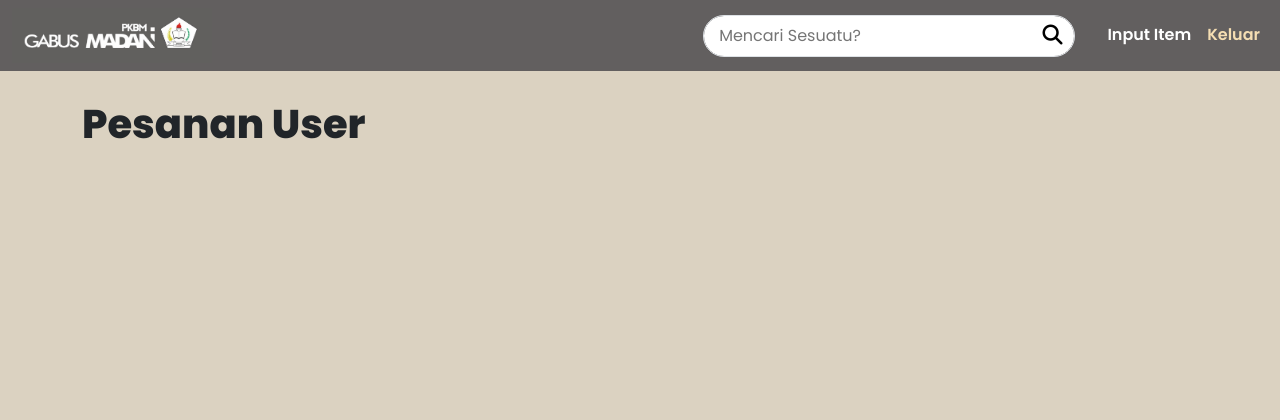
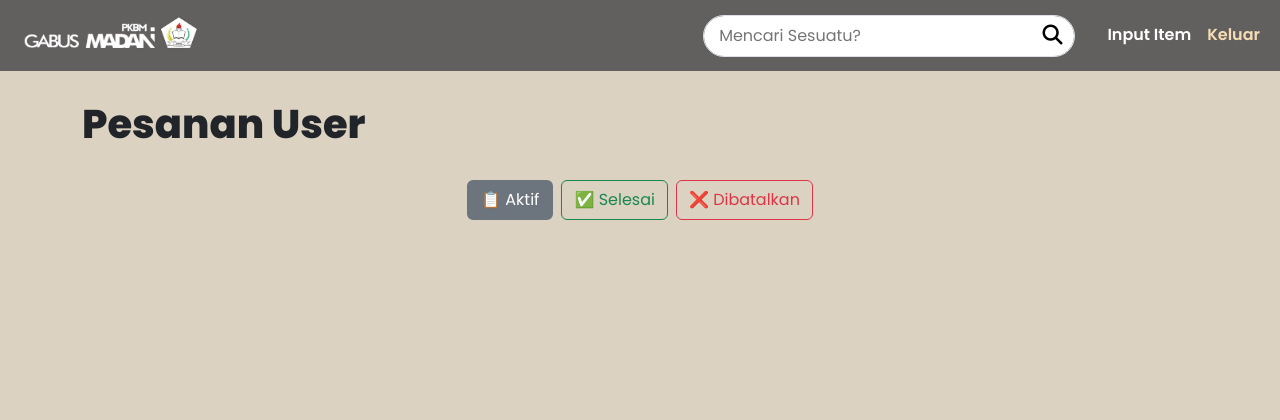
Before and after one commit to yaziid14/KoperasiPKBMGM, a Flask app: page /orderadmin in a window 1280 px wide. Shown: the top 420 px of the page. Run offline with Flask 3, Linux system fonts and the light colour scheme; data that the repository does not hold is empty; some libraries are stand-ins or nearby versions.

Commit message:
Filter adm

```diff
--- a/static/js/myjs.js
+++ b/static/js/myjs.js
@@ -2479,7 +2479,17 @@ function hapusPesanan(orderId) {
     });
 }
 
-function showorderadmin() {
+function filterOrderStatus(status) {
+    $('#orderFilter button').removeClass('active');
+
+    if (status === 'aktif') $('#orderFilter button:eq(0)').addClass('active');
+    else if (status === 'sudah bayar') $('#orderFilter button:eq(1)').addClass('active');
+    else if (status === 'dibatalkan') $('#orderFilter button:eq(2)').addClass('active');
+
+    showorderadmin(status);
+}
+
+function showorderadmin(filter = 'aktif') {
     $.ajax({
         type: 'GET',
         url: '/dbadmin',
@@ -2507,9 +2517,16 @@ function showorderadmin() {
 
             for (let [key, group] of sortedGroups) {
                 let { order_id: id, tanggal: waktu } = group[0];
+                let status = group[0].status.toLowerCase();
+
+                if (statusFilter === 'aktif') {
+                    if (status === 'sudah bayar' || status === 'dibatalkan') continue;
+                } else if (status !== statusFilter) {
+                    continue;
+                }
+
                 let totalSemua = 0;
                 let jumlahSemua = 0;
-                let status = group[0].status.toLowerCase();
                 let username = group[0].username;
 
                 let itemHTML = group.map((item, idx) => {
@@ -2526,7 +2543,7 @@ function showorderadmin() {
 
                     for (let i = 0; i < covers.length; i++) {
                         let activeClass = i === 0 ? 'active' : '';
-                        indicators += `<button type="button" data-bs-target="#${carouselId}" data-bs-slide-to="${i}" class="${activeClass}" aria-current="${activeClass ? 'true' : 'false'}" aria-label="Slide ${i + 1}"></button>`;
+                        indicators += `<button type="button" data-bs-target="#${carouselId}" data-bs-slide-to="${i}" class="${activeClass}" aria-label="Slide ${i + 1}"></button>`;
                         inner += `<div class="carousel-item ${activeClass}"><img src="${covers[i]}" class="d-block w-100 rounded-3 img-ord" alt="Cover ${i + 1}"></div>`;
                     }
 
@@ -2559,7 +2576,7 @@ function showorderadmin() {
                                     </li>
                                     <li class="list-group-item d-flex justify-content-between">
                                         <strong>Status:</strong>
-                                        <span class="${status === 'belum bayar' ? 'text-danger' : (status === 'dibatalkan' ? 'text-danger' : 'text-success')}">${item.status}</span>
+                                        <span class="${status === 'belum bayar' ? 'text-warning' : (status === 'dibatalkan' ? 'text-danger' : 'text-success')}">${item.status}</span>
                                     </li>
                                 </ul>
                             </div>
@@ -2567,7 +2584,6 @@ function showorderadmin() {
                     `;
                 }).join('');
 
-                // Tombol Aksi Admin
                 let tombolAksi = '';
                 if (status === 'sudah bayar') {
                     let tombolList = [];
@@ -2582,11 +2598,7 @@ function showorderadmin() {
 
                     tombolList.push(`<button class="btn btn-outline-info" onclick="chatUser('${id}', '${username}')">💬 Chat User</button>`);
 
-                    tombolAksi = `
-                        <div class="d-flex justify-content-center gap-2 mt-3">
-                            ${tombolList.join('')}
-                        </div>
-                    `;
+                    tombolAksi = `<div class="d-flex justify-content-center gap-2 mt-3">${tombolList.join('')}</div>`;
                 } else {
                     tombolAksi = `
                         <div class="d-flex justify-content-center mt-3">
@@ -2595,7 +2607,6 @@ function showorderadmin() {
                     `;
                 }
 
-                // Label dibatalkan
                 let badgeDibatalkan = '';
                 if (status === 'dibatalkan') {
                     badgeDibatalkan = `
@@ -2622,6 +2633,7 @@ function showorderadmin() {
         }
     });
 }
+
 
 function lihatUser() {
     $.ajax({
--- a/templates/orderadmin.html
+++ b/templates/orderadmin.html
@@ -46,8 +46,10 @@
         window.onload = function () {
             no_login();
             check_admin();
-            showorderadmin();
         };
+        $(document).ready(() => {
+            filterOrderStatus('aktif'); // Default: tampilkan pesanan aktif
+        });
     </script>
 
     <style>
@@ -55,6 +57,11 @@
             border: 3px solid #ccc;
             padding: 4px;
             border-radius: 12px;
+        }
+
+        #orderFilter .btn.active {
+            border-width: 2px;
+            opacity: 1;
         }
     </style>
 </head>
@@ -85,6 +92,11 @@
         <div class="row justify-content-center">
             <h1 class="extrabold">Pesanan User</h1>
         </div>
+    </div>
+    <div class="d-flex justify-content-center my-4 gap-2 flex-wrap" id="orderFilter">
+        <button class="btn btn-outline-secondary active" onclick="filterOrderStatus('aktif')">📋 Aktif</button>
+        <button class="btn btn-outline-success" onclick="filterOrderStatus('sudah bayar')">✅ Selesai</button>
+        <button class="btn btn-outline-danger" onclick="filterOrderStatus('dibatalkan')">❌ Dibatalkan</button>
     </div>
     <div class="container mt-3 mb-5" id="showoderanadmin"></div>
 
```
